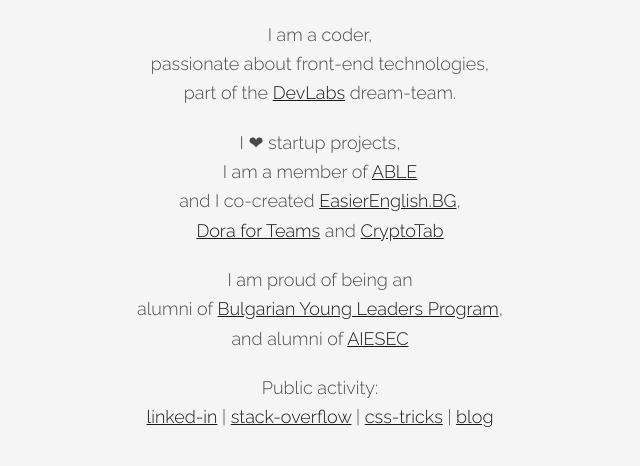
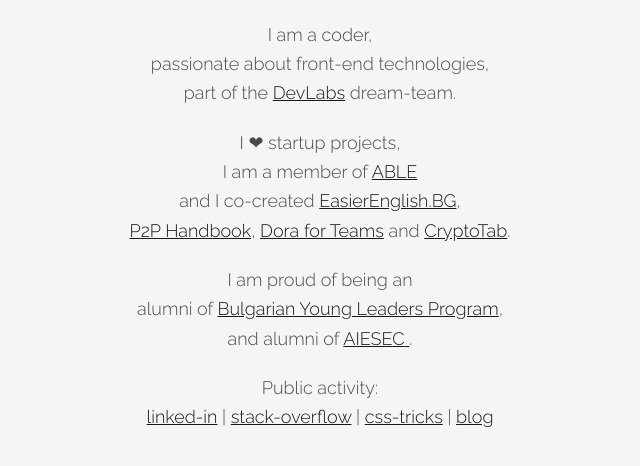
Before and after one commit to superKalo/superkalo-website, a website: page index.html in a window 1280 px wide. Shown: the part 166-632 px from the top of the page, without its empty margins (320-960 px from the left). Drawn offline with Linux system fonts and the light colour scheme.

Commit message:
Add: p2phandbook ref

```diff
--- a/index.html
+++ b/index.html
@@ -109,7 +109,7 @@
                 --></a>,
                 <br />
 
-                <a href="https://dora-app.com" target="_blank">Dora for Teams</a> and <a href="https://crypto-tab.com" target="_blank">CryptoTab</a>
+                <a href="https://p2phandbook.com" target="_blank">P2P Handbook</a>, <a href="https://dora-app.com" target="_blank">Dora for Teams</a> and <a href="https://crypto-tab.com" target="_blank">CryptoTab</a>.
             </p>
             <p>
                 I am proud of being an<br>
@@ -134,7 +134,7 @@
                         </span>
                         <span class="tooltip-back">International student-run organization, that provides to young people leadership development and cross-cultural volunteer experiences across the globe.</span>
                     </span>
-                </a>
+                </a>.
             </p>
         </div>
     </section>
```
